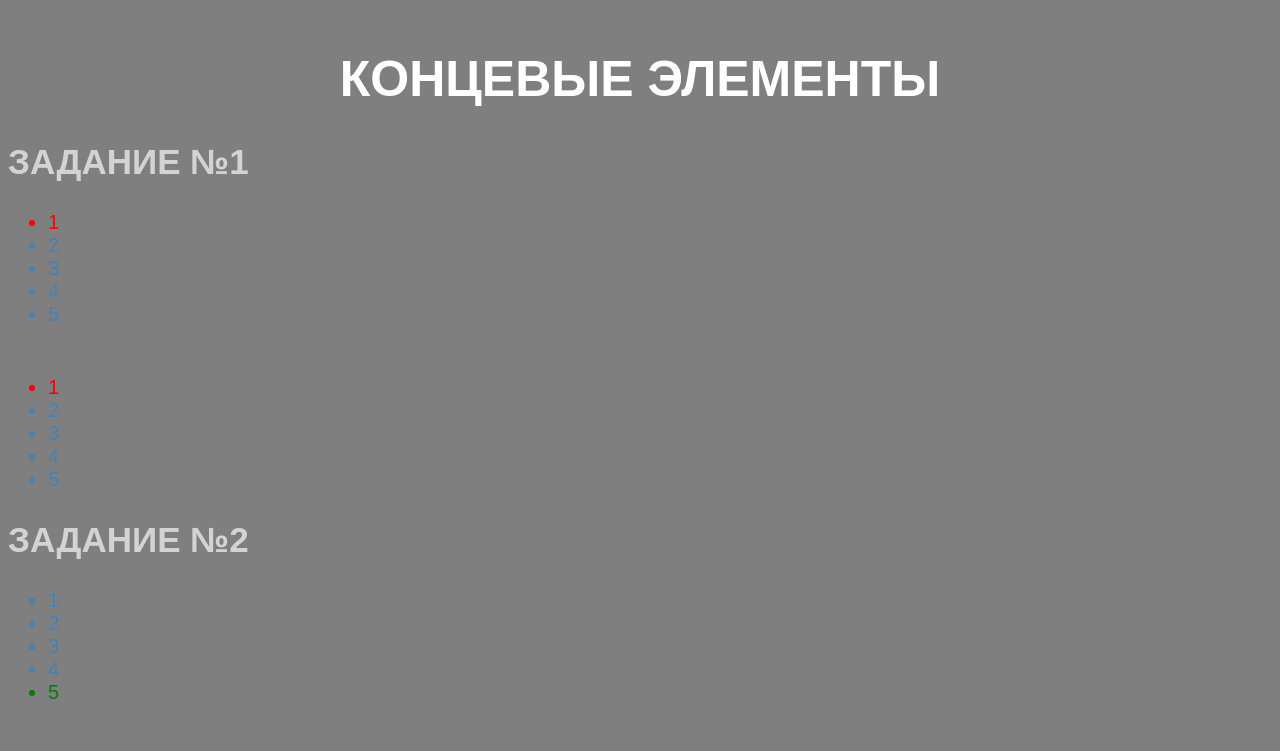
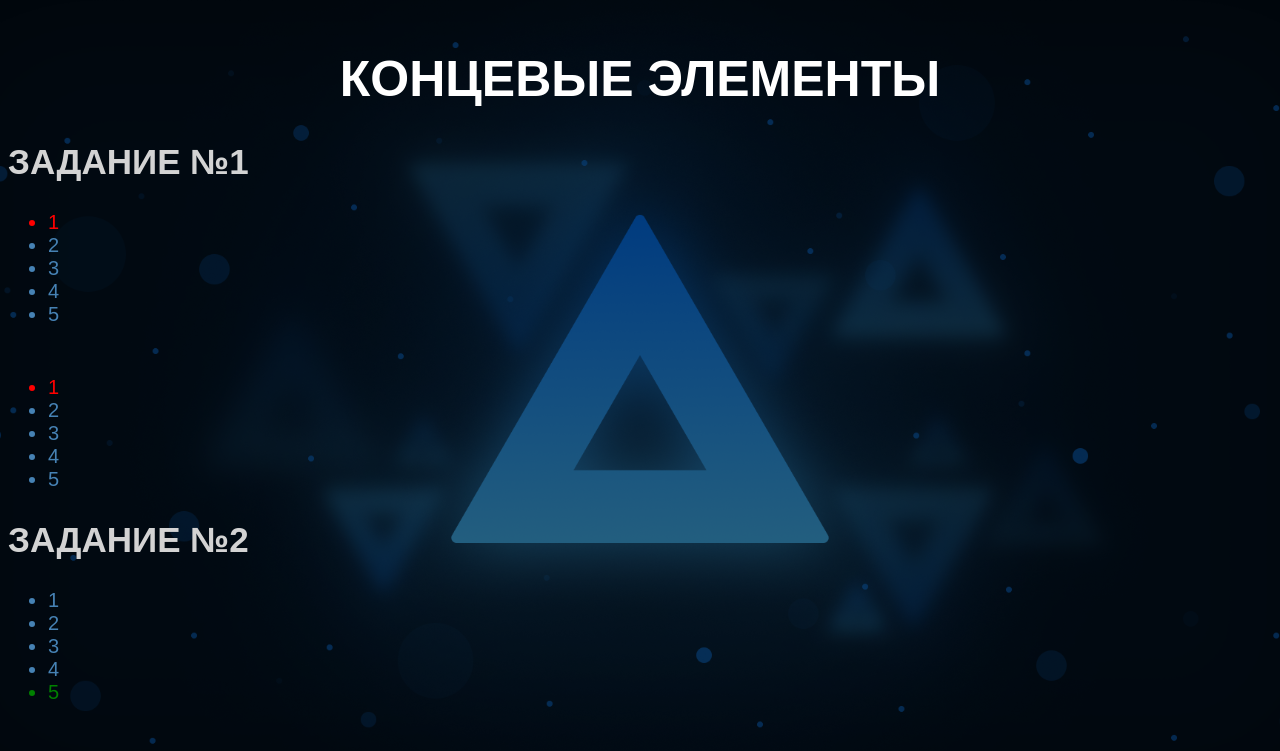
Before and after one commit to OmRakerz/CSSExercises, a plain HTML site: page Селекторы/Task48/index.html in a window 1280 px wide. Shown: the top 751 px of the page. Drawn offline with Linux system fonts and the light colour scheme.

```diff
--- a/Селекторы/Task48/main.css
+++ b/Селекторы/Task48/main.css
@@ -1,7 +1,7 @@
 /* Стиль упражнений */
 body {
   background: linear-gradient(rgba(0, 0, 0, 0.5), rgba(0, 0, 0, 0.5)),
-    url(../images/background1.png);
+    url(../images/background.png);
   background-position: 0 0;
   background-repeat: no-repeat;
   background-size: cover;
```
